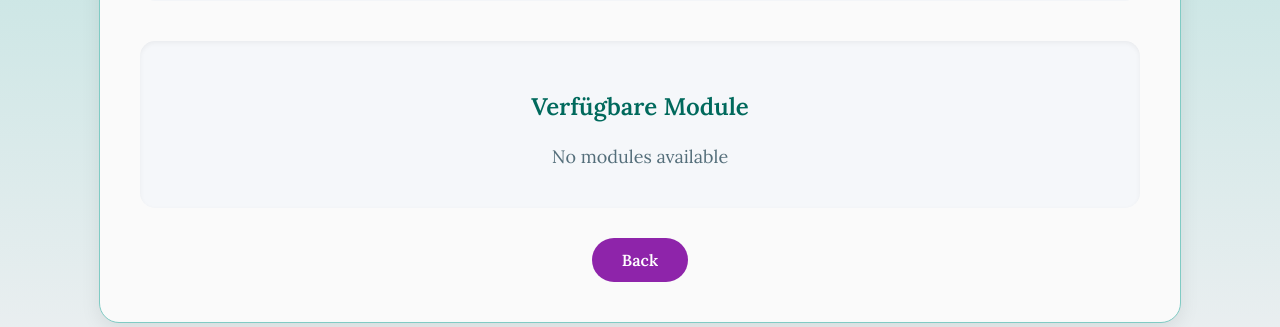
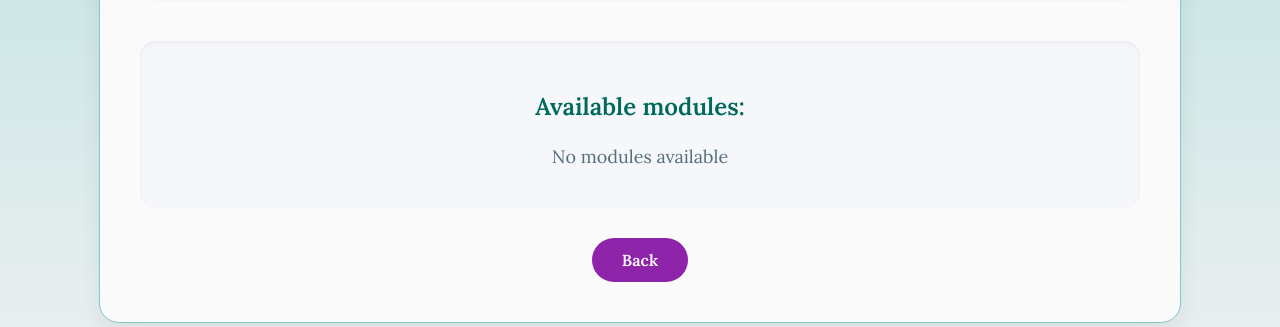
Before and after one commit to ChristopherGartner/master_thesis, a Python web app: template templates/campsite_detail.html in a window 1280 px wide. Shown: the part 329-656 px from the top of the page. Run offline with Jinja, Linux system fonts and the light colour scheme; the template is opened without the code that fills it, so the values that code supplies are empty.

Commit message:
Changed a german language string to an english one

```diff
--- a/templates/campsite_detail.html
+++ b/templates/campsite_detail.html
@@ -197,7 +197,7 @@
 
         <!-- Modules Section -->
         <div class="modules-container">
-            <h2 style="text-align: center; color: #00695c; margin: 30px 0 20px;">Verfügbare Module</h2>
+            <h2 style="text-align: center; color: #00695c; margin: 30px 0 20px;">Available modules:</h2>
             {% if modules %}
                 <div class="module-grid">
                     {% for module in modules %}
```
Also changed, not shown: 1 other file.
